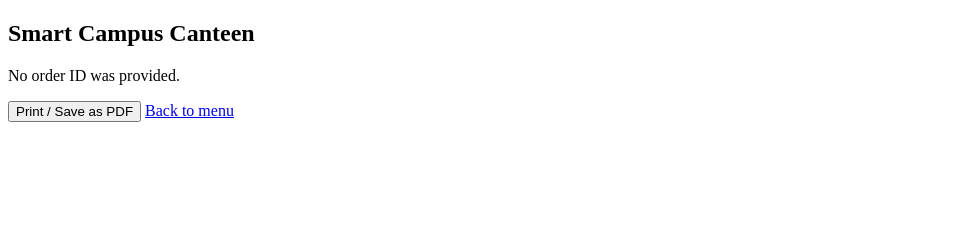
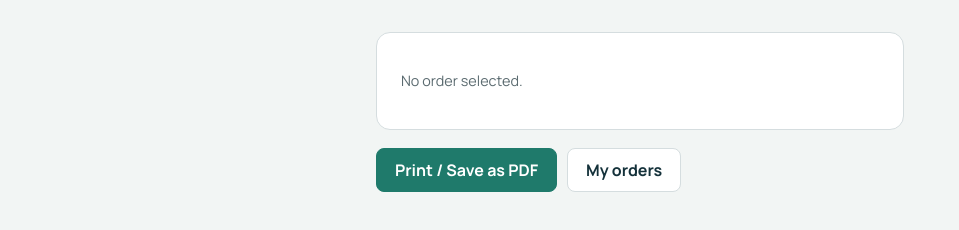
Before and after one commit to Shivam1396/vedzcode, a website: page public/bill.html in a window 1280 px wide. Shown: the whole page, without its empty margins (0-959 px from the left). Drawn offline with Linux system fonts and the light colour scheme; sample sign-in values are in the browser's storage.

Commit message:
Update bill.html

```diff
--- a/public/bill.html
+++ b/public/bill.html
@@ -1,25 +1,67 @@
 <!DOCTYPE html>
 <html lang="en">
 <head>
-  <meta charset="UTF-8">
-  <meta name="viewport" content="width=device-width, initial-scale=1">
-  <title>Order Bill | Smart Canteen</title>
-  <link rel="stylesheet" href="/css/style.css">
-  <script src="/js/api.js" defer></script>
-  <script src="/js/bill.js" defer></script>
+<meta charset="UTF-8"><meta name="viewport" content="width=device-width, initial-scale=1">
+<title>Receipt | MIT Canteen</title>
+<link href="https://fonts.googleapis.com/css2?family=Manrope:wght@400;600;700;800&display=swap" rel="stylesheet">
+<style>
+:root{--ink:#14313a;--page:#f2f5f4;--accent:#1f7a6b;--muted:#5b6b70;--border:#d5dddf}
+*{box-sizing:border-box}
+body{margin:0;font-family:Manrope,"Segoe UI",system-ui,sans-serif;background:var(--page);color:var(--ink)}
+.wrap{max-width:560px;margin:32px auto;padding:0 16px}
+.card{background:#fff;border:1px solid var(--border);border-radius:14px;padding:24px}
+h1{margin:0;color:var(--accent);font-size:1.4rem}
+.small{color:var(--muted);font-size:.9rem}
+.tok{font-size:2rem;font-weight:800;color:var(--accent);margin:12px 0}
+table{width:100%;border-collapse:collapse;margin:16px 0}
+th,td{text-align:left;padding:8px 4px;border-bottom:1px solid var(--border)}
+th:last-child,td:last-child{text-align:right}
+.total{font-size:1.2rem;font-weight:800;text-align:right}
+.btns{display:flex;gap:10px;margin-top:18px}
+.btns button,.btns a{padding:10px 18px;border-radius:8px;border:1px solid var(--border);background:#fff;font:inherit;font-weight:700;cursor:pointer;color:inherit;text-decoration:none}
+.btns button{background:var(--accent);color:#fff;border-color:var(--accent)}
+@media print{.btns{display:none}body{background:#fff}.card{border:0}}
+</style>
 </head>
 <body>
-  <main class="container narrow">
-    <section id="bill" class="card">
-      <h1>Smart Campus Canteen</h1>
-      <p id="billMessage" role="status">Loading bill…</p>
-      <div id="billContent"></div>
-    </section>
+<div class="wrap">
+  <div class="card" id="bill"><p class="small">Loading receipt…</p></div>
+  <div class="btns">
+    <button onclick="window.print()">Print / Save as PDF</button>
+    <a href="/myorders.html">My orders</a>
+  </div>
+</div>
+<script>
+const T = localStorage.getItem('token');
+if (!T) location.replace('/login.html');
+const esc = s => String(s ?? '').replace(/[&<>"]/g, c => ({'&':'&amp;','<':'&lt;','>':'&gt;','"':'&quot;'}[c]));
+const id = new URLSearchParams(location.search).get('id');
+const box = document.getElementById('bill');
 
-    <div class="no-print">
-      <button id="printBill" type="button">Print / Save as PDF</button>
-      <a href="/menu.html">Back to menu</a>
-    </div>
-  </main>
+(async () => {
+  if (!id) { box.innerHTML = '<p class="small">No order selected.</p>'; return; }
+  try {
+    const r = await fetch('/api/orders/' + encodeURIComponent(id), { headers: { Authorization: 'Bearer ' + T } });
+    if (r.status === 401) { localStorage.clear(); location.href = '/login.html'; return; }
+    const o = await r.json();
+    if (!r.ok) throw new Error(o.message || 'Could not load receipt');
+    box.innerHTML = `
+      <h1>MIT Canteen</h1>
+      <div class="small">${esc(o.messName || '')}</div>
+      <div class="tok">Token #${o.tokenNo}</div>
+      <div class="small">Customer: ${esc(o.user && o.user.name || '')}</div>
+      <div class="small">Date: ${new Date(o.createdAt).toLocaleString('en-IN')}</div>
+      <div class="small">UPI ref: ${esc(o.txnRef || '')}</div>
+      <div class="small">Status: ${esc(o.status)}</div>
+      <table>
+        <thead><tr><th>Item</th><th>Qty</th><th>Price</th><th>Amount</th></tr></thead>
+        <tbody>${o.items.map(i => `<tr><td>${esc(i.name)}</td><td>${i.quantity}</td><td>₹${Number(i.price).toFixed(2)}</td><td>₹${(i.price * i.quantity).toFixed(2)}</td></tr>`).join('')}</tbody>
+      </table>
+      <div class="total">Total: ₹${Number(o.total).toFixed(2)}</div>`;
+  } catch (e) {
+    box.innerHTML = '<p class="small">' + esc(e.message) + '</p>';
+  }
+})();
+</script>
 </body>
 </html>
```
